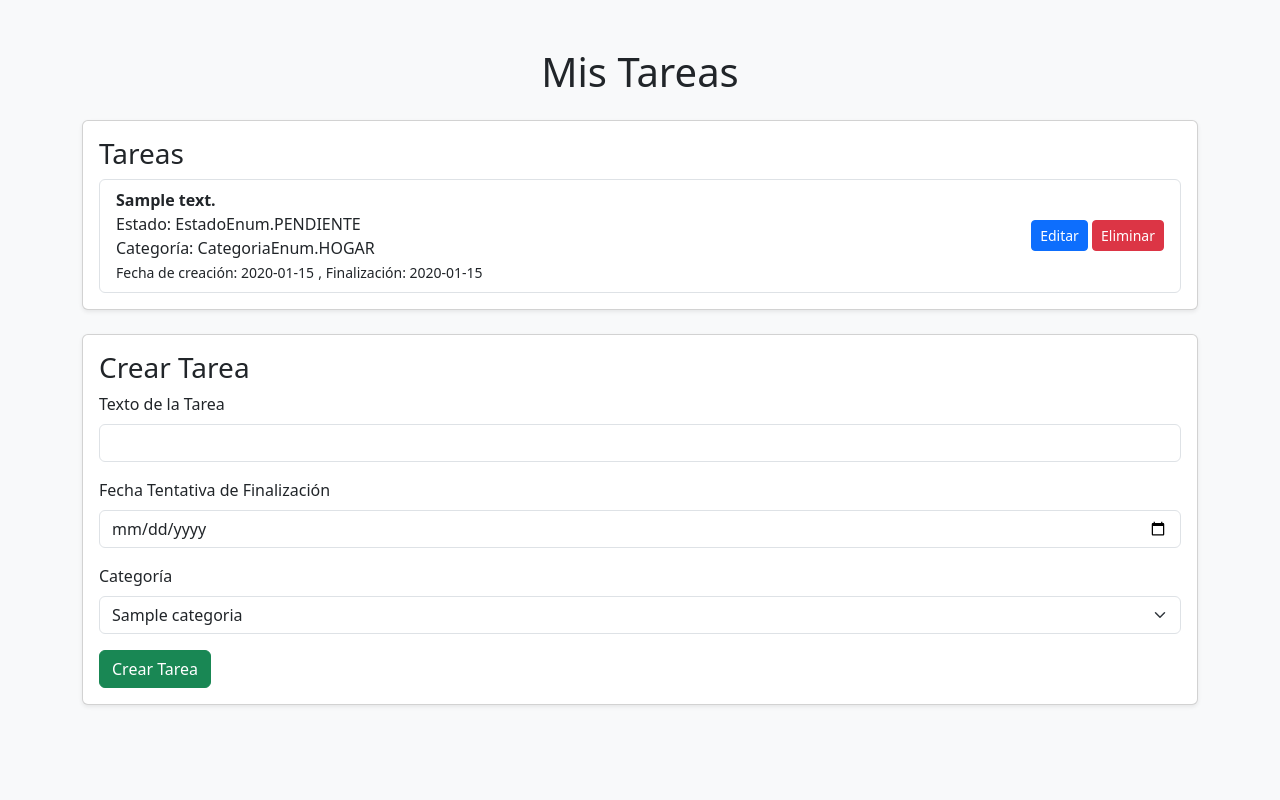
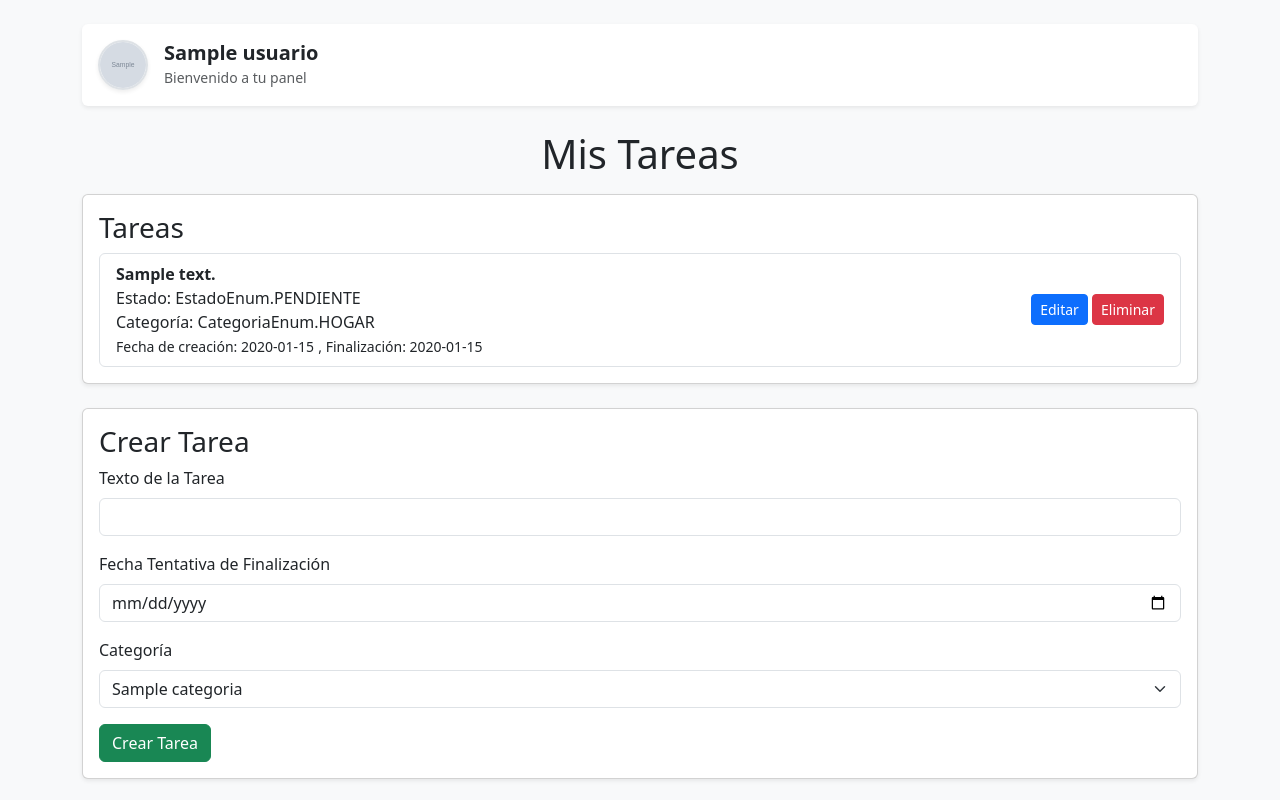
Before and after one commit to cpenuela19/task-to-do, a Flask app: template templates/tareas.html in a window 1280 px wide. Run offline with Flask 3, Linux system fonts and the light colour scheme; tables that the repository leaves empty hold one stand-in row (values such as "Sample post"); the template is opened without the code that fills it: values that come from a table or form of the project are taken from there, most other values are stand-ins (such as "Sample title", 1, 10 or a date in 2020); grey boxes marked "Sample" are stand-in pictures; some libraries are stand-ins or nearby versions.

Commit message:
Task-to-do listo para docker

```diff
--- a/models.py
+++ b/models.py
@@ -27,6 +27,8 @@ class Usuario(db.Model):
 
     tasks = db.relationship('Task', back_populates='usuario', cascade='delete-orphan')
 
+    def get_imagen_perfil_url(self):
+        return f"/static/{self.imagen_perfil}"
 
 #Modelo task
 
--- a/routers/task.py
+++ b/routers/task.py
@@ -24,7 +24,11 @@ def vista_tareas():
 
     tareas = Task.query.filter_by(ID_Usuario=int(user_id)).all()
     categorias = [cat.value for cat in CategoriaEnum]
-    return render_template('tareas.html', tareas=tareas, categorias=categorias)
+
+    # Recupera el usuario y pásalo al template
+    usuario = Usuario.query.get_or_404(user_id)
+
+    return render_template('tareas.html', tareas=tareas, categorias=categorias, usuario=usuario)
 
 
 @task_bp.route('/usuarios/<int:id_usuario>/tareas', methods=['GET'])
--- a/templates/tareas.html
+++ b/templates/tareas.html
@@ -7,11 +7,25 @@
     <link rel="stylesheet" href="https://cdnjs.cloudflare.com/ajax/libs/bootstrap/5.3.0/css/bootstrap.min.css">
 </head>
 <body class="bg-light">
-    <div class="container mt-5">
-        <h1 class="text-center mb-4">Mis Tareas</h1>
+
+    <div class="container mt-4">
+        <!-- Header con foto y nombre del usuario -->
+        <div class="d-flex align-items-center bg-white shadow-sm p-3 rounded">
+            <!-- Imagen de perfil -->
+            <img src="{{ usuario.get_imagen_perfil_url() }}" alt="Foto de perfil" class="rounded-circle border border-2 shadow-sm" width="50" height="50">
+
+            <!-- Espacio entre imagen y texto -->
+            <div class="ms-3">
+                <h5 class="mb-0 fw-bold">{{ usuario.nombre_usuario }}</h5>
+                <small class="text-muted">Bienvenido a tu panel</small>
+            </div>
+        </div>
+
+        <!-- Título centrado -->
+        <h1 class="text-center mt-4">Mis Tareas</h1>
 
         <!-- Mensajes flash -->
-        <div class="container mt-3">
+        <div class="mt-3">
             {% with messages = get_flashed_messages(with_categories=true) %}
                 {% if messages %}
                     <div class="alert-container">
@@ -88,6 +102,7 @@
             </div>
         </div>
     </div>
+
     <script src="https://cdnjs.cloudflare.com/ajax/libs/bootstrap/5.3.0/js/bootstrap.bundle.min.js"></script>
 </body>
 </html>
```
Also changed, not shown: static/default-picture.jpg (renamed from default-picture.jpg).
